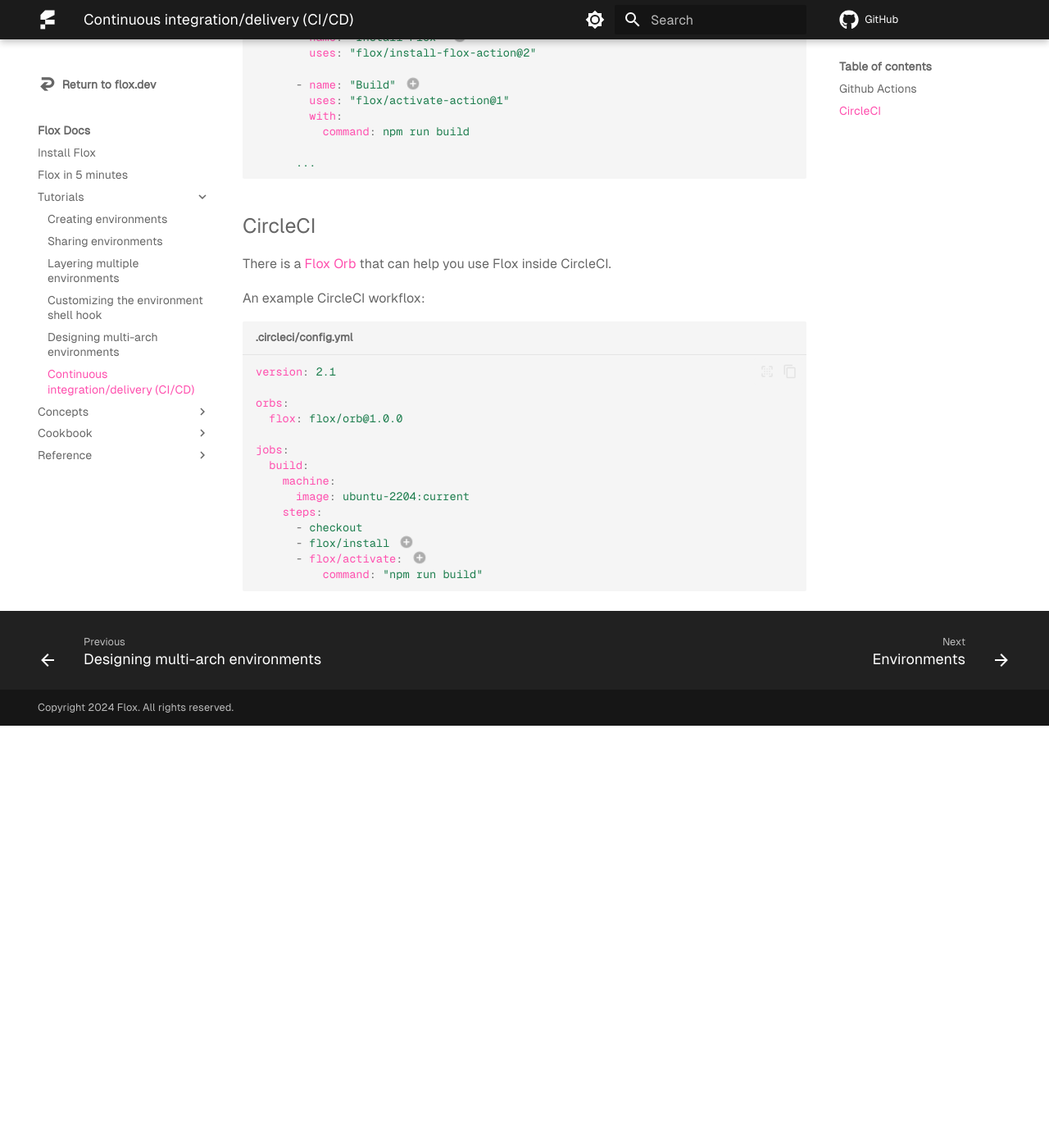
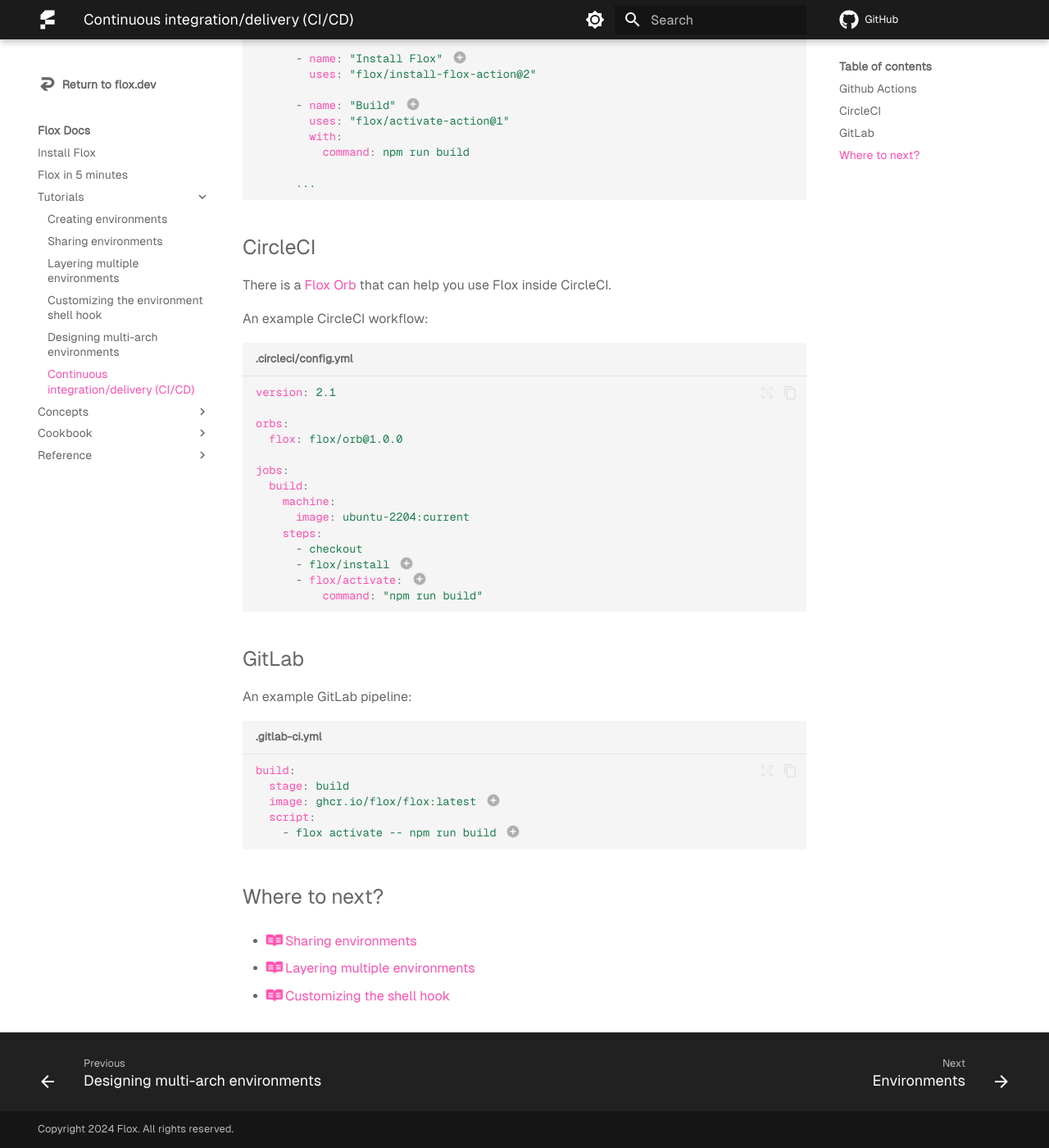
Before and after one commit to flox/floxdocs, an MkDocs documentation site: the page built from docs/tutorials/ci-cd.md, in a window 1280 px wide and 1400 px high, scrolled down 785 px. Shown: the whole window at 82% size. Built offline with MkDocs 1.6.1 and Material for MkDocs 9.7.7, drawn with Linux system fonts in a browser that asks for light colours; plug-ins that fetch from the network failed and are left out; comment, search, counter and statistics services are not loaded; before the commit the page ends 1670 px from its top, so only the background shows below that; some of the changed text lies outside the part shown.

Commit message:
Document how to use Gitlab (#22)

````diff
--- a/docs/tutorials/ci-cd.md
+++ b/docs/tutorials/ci-cd.md
@@ -14,7 +14,7 @@
 ## Github Actions
 
 There are two actions that you can use in a Github workflow:
-- `flox/install-flox-action` (r
+- `flox/install-flox-action` (installs Flox CLI)
 - `flox/activate-action` (runs command in the context of Flox environment)
 
 An example GitHub workflow:
@@ -58,7 +58,7 @@
 There is a [Flox Orb](https://github.com/flox/flox-orb) that can help you use
 Flox inside CircleCI.
 
-An example CircleCI workflox:
+An example CircleCI workflow:
 
 
 ```yaml title=".circleci/config.yml"
@@ -82,3 +82,33 @@
    the `channel` and `version` option which allows you to select excatly which
    version of Flox to install.
 2. The `activate` command runs a command in the context of a Flox environment.
+
+
+## GitLab
+
+An example GitLab pipeline:
+
+```yaml title=".gitlab-ci.yml"
+build:
+  stage: build
+  image: ghcr.io/flox/flox:latest # (1)!
+  script:
+    - flox activate -- npm run build # (2)!
+```
+
+1. Use `ghcr.io/flox/flox` that already comes with Flox.
+2. Run command in a Flox environment.
+
+
+## Where to next?
+
+- :simple-readme:{ .flox-purple .flox-heart } [Sharing environments][sharing_guide]
+
+- :simple-readme:{ .flox-purple .flox-heart } [Layering multiple environments][layering_guide]
+
+- :simple-readme:{ .flox-purple .flox-heart } [Customizing the shell hook][customizing_guide]
+
+
+[sharing_guide]: ./sharing-environments.md
+[layering_guide]: ./layering-multiple-environments.md
+[customizing_guide]: ./customizing-environments.md
````
Also changed, not shown: .gitlab-ci.yml (added, +10 -0 lines).
